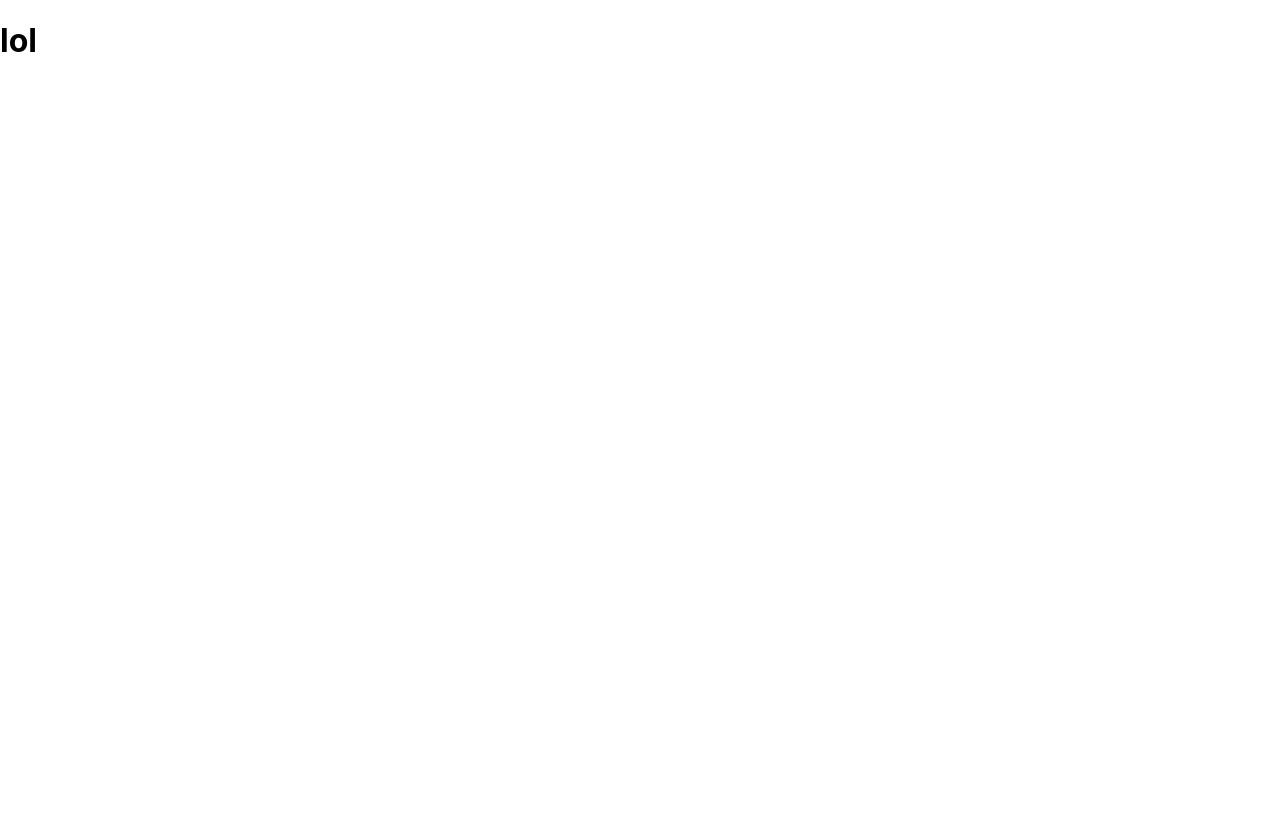
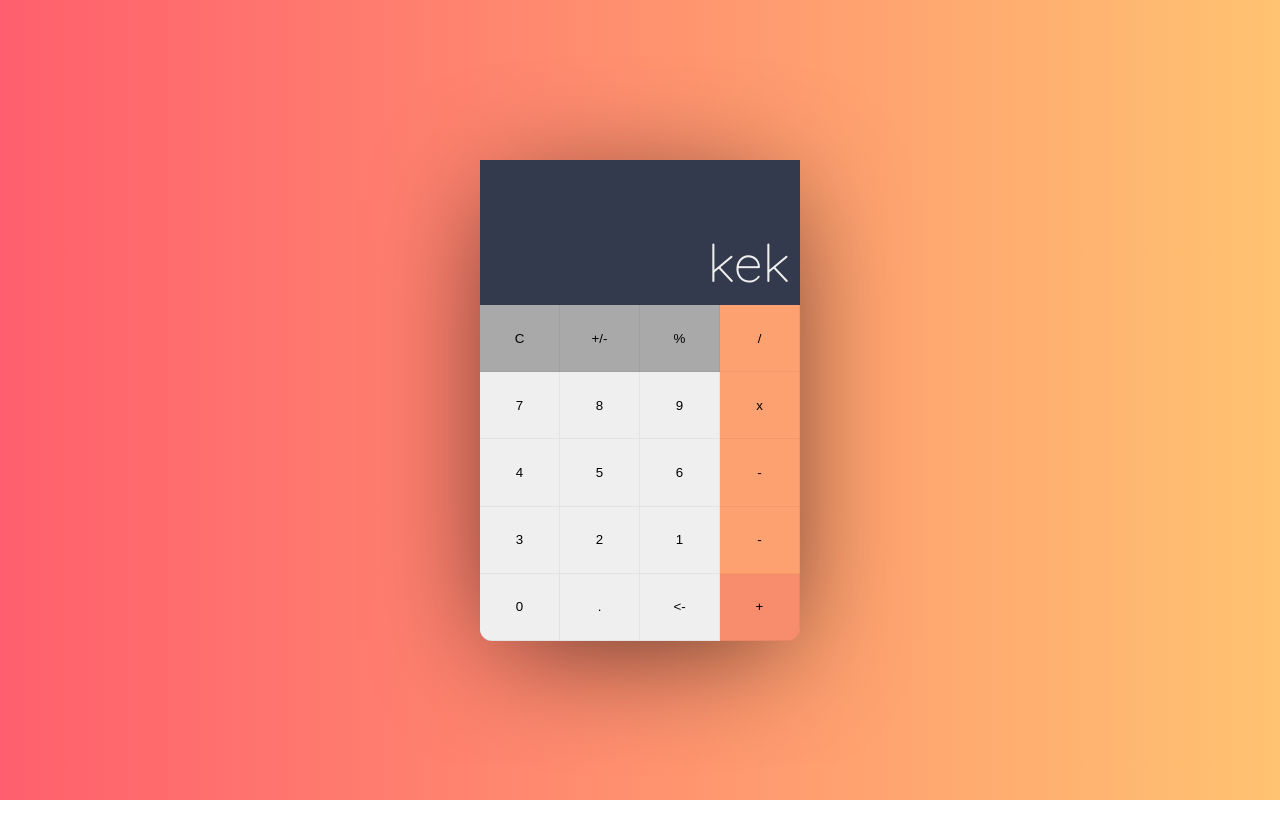
Before and after one commit to Zhasulan711/calculator, a React (Create React App) app: page / in a window 1280 px wide. After the commit the page ends 800 px from the top, so only its background shows below. Built offline with nearby package versions, Linux system fonts and the light colour scheme.

Commit message:
adding markup-style

```diff
--- a/package.json
+++ b/package.json
@@ -39,5 +39,8 @@
       "last 1 firefox version",
       "last 1 safari version"
     ]
+  },
+  "devDependencies": {
+    "sass": "^1.77.4"
   }
 }
--- a/src/App.tsx
+++ b/src/App.tsx
@@ -1,13 +1,7 @@
-import React from "react";
-
-import "./styles/App.css";
+import { Calculator } from "./components/Calculator/Calculator";
 
 function App() {
-  return (
-    <div className="App">
-      <h1>lol</h1>
-    </div>
-  );
+  return <Calculator />;
 }
 
 export default App;
--- /dev/null
+++ b/src/components/Calculator/Calculator.tsx
@@ -0,0 +1,13 @@
+import "../../styles/Calculator.scss";
+import { Control } from "./Control";
+import { Display } from "./Display";
+
+
+export const Calculator = () => {
+  return (
+    <div className="calculator">
+      <Display />
+      <Control />
+    </div>
+  );
+};
--- /dev/null
+++ b/src/components/Calculator/Control.tsx
@@ -0,0 +1,27 @@
+export const Control = () => {
+
+  return (
+    <div className="controls">
+      <button className="controls-item controls-item-darker">C</button>
+      <button className="controls-item controls-item-darker">+/-</button>
+      <button className="controls-item controls-item-darker">%</button>
+      <button className="controls-item controls-item-orangeLight">/</button>
+      <button className="controls-item controls-item-default">7</button>
+      <button className="controls-item controls-item-default">8</button>
+      <button className="controls-item controls-item-default">9</button>
+      <button className="controls-item controls-item-orangeLight">x</button>
+      <button className="controls-item controls-item-default">4</button>
+      <button className="controls-item controls-item-default">5</button>
+      <button className="controls-item controls-item-default">6</button>
+      <button className="controls-item controls-item-orangeLight">-</button>
+      <button className="controls-item controls-item-default">3</button>
+      <button className="controls-item controls-item-default">2</button>
+      <button className="controls-item controls-item-default">1</button>
+      <button className="controls-item controls-item-orangeLight">-</button>
+      <button className="controls-item controls-item-default">0</button>
+      <button className="controls-item controls-item-default">.</button>
+      <button className="controls-item controls-item-default">&lt;-</button>
+      <button className="controls-item controls-item-orangeMedium">+</button>
+    </div>
+  );
+};
--- /dev/null
+++ b/src/components/Calculator/Display.tsx
@@ -0,0 +1,7 @@
+export const Display = () => {
+  return (
+    <div className="display">
+      <div className="display-current">kek</div>
+    </div>
+  );
+};
--- a/src/index.tsx
+++ b/src/index.tsx
@@ -1,6 +1,6 @@
 import React from "react";
 import ReactDOM from "react-dom/client";
-import "./styles/index.css";
+import "./styles/index.scss";
 import App from "./App";
 
 const root = ReactDOM.createRoot(
--- /dev/null
+++ b/src/styles/Calculator.scss
@@ -0,0 +1,100 @@
+@mixin calculator-shadow() {
+  -webkit-box-shadow: 0px 20px 120px -20px rgba(0, 0, 0, 0.7);
+  -moz-box-shadow: 0px 20px 120px -20px rgba(0, 0, 0, 0.7);
+  box-shadow: 0px 20px 120px -20px rgba(0, 0, 0, 0.7);
+}
+
+$display-color: #333a4d;
+$transparent-white: rgba(255, 255, 255, 0.6);
+$light-grey: #eee;
+$medium-grey: #ccc;
+$light-orange: #fea170;
+$medium-orange: #f78d6c;
+
+$border-radius: 12px;
+$results-font-size: 52px;
+
+.calculator {
+  width: 320px;
+  height: 480px;
+  border-radius: 12px;
+  background-color: $light-grey;
+  @include calculator-shadow();
+
+  .display {
+    display: flex;
+    overflow: hidden;
+    height: calc(30% + 1px);
+    width: 100%;
+    background: $display-color;
+
+    &-current {
+      width: 100%;
+      height: 50%;
+
+      padding-right: 10px;
+      padding-top: 70px;
+      display: flex;
+      justify-content: flex-end;
+
+      font-size: $results-font-size;
+      color: $light-grey;
+    }
+  }
+
+  .controls {
+    display: grid;
+    grid-template-columns: repeat(4, 25%);
+    height: 70%;
+
+    .controls-item {
+      border: 0;
+      border-bottom: 1px solid rgba(0, 0, 0, 0.05);
+      border-right: 1px solid rgba(0, 0, 0, 0.05);
+
+      font: 400 20px;
+      display: flex;
+      justify-content: center;
+      align-items: center;
+      cursor: pointer;
+
+      &.controls-item-default {
+        &:hover {
+          background: darken($light-grey, 10%);
+        }
+      }
+
+      &.controls-item-darker {
+        background: #a9a9a9;
+
+        &:hover {
+          background: #808588;
+        }
+      }
+
+      &.controls-item-orangeLight {
+        background: $light-orange;
+
+        &:hover {
+          background: darken($light-orange, 5%);
+        }
+      }
+
+      &.controls-item-orangeMedium {
+        background: $medium-orange;
+
+        &:hover {
+          background: darken($medium-orange, 5%);
+        }
+      }
+
+      &:nth-last-child(1) {
+        border-bottom-right-radius: $border-radius;
+      }
+
+      &:nth-last-child(4) {
+        border-bottom-left-radius: $border-radius;
+      }
+    }
+  }
+}
--- a/src/styles/index.css
+++ /dev/null
@@ -1,19 +0,0 @@
-html,
-:root,
-body {
-  margin: 0;
-  padding: 0;
-  width: 100%;
-  height: 100vh;
-
-  font-family: -apple-system, BlinkMacSystemFont, "Segoe UI", "Roboto", "Oxygen",
-    "Ubuntu", "Cantarell", "Fira Sans", "Droid Sans", "Helvetica Neue",
-    sans-serif;
-  -webkit-font-smoothing: antialiased;
-  -moz-osx-font-smoothing: grayscale;
-}
-
-code {
-  font-family: source-code-pro, Menlo, Monaco, Consolas, "Courier New",
-    monospace;
-}
--- /dev/null
+++ b/src/styles/index.scss
@@ -0,0 +1,30 @@
+@import url(https://fonts.googleapis.com/css?family=Quicksand:300);
+
+$bg-color-red: #ff5f6d;
+$bg-color-orange: #ffc371;
+
+html,
+:root,
+body {
+  background: $bg-color-red; /* fallback for old browsers */
+  background: -webkit-linear-gradient(
+    to right,
+    $bg-color-red,
+    $bg-color-orange
+  ); /* Chrome 10-25, Safari 5.1-6 */
+  background: linear-gradient(
+    to right,
+    $bg-color-red,
+    $bg-color-orange
+  ); /* W3C, IE 10+/ Edge, Firefox 16+, Chrome 26+, Opera 12+, Safari 7+ */
+  margin: 0;
+  padding: 0;
+  width: 100%;
+  height: 100vh;
+
+  display: flex;
+  align-items: center;
+  justify-content: center;
+
+  font-family: "Quicksand", sans-serif;
+}
```
Also changed, not shown: src/styles/App.css (deleted), 1 other file (tests, documents, lock files or other folders).
